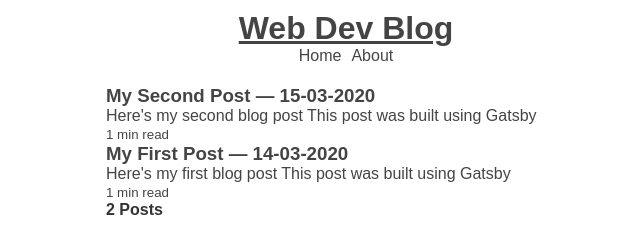
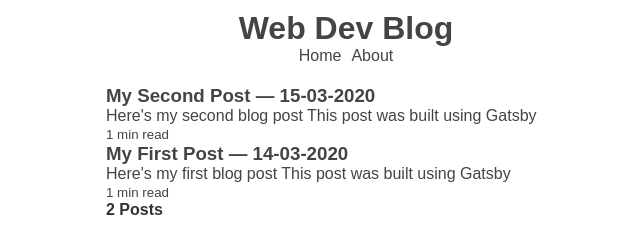
Before and after one commit to Hasssle/gatsby-blog, a Gatsby site: page / in a window 1280 px wide. In both pictures the pointer is over the link "Web Dev Blog". Shown: the top 236 px of the page, 294-934 px from the left. Built offline with nearby package versions, Linux system fonts and the light colour scheme; Gatsby itself is replaced by a stand-in of ours.

Commit message:
Fixed header nesting

```diff
--- a/src/components/header.js
+++ b/src/components/header.js
@@ -4,7 +4,7 @@ import headerStyles from "../styles/header.module.css"
 
 export default () => (
   <header className={headerStyles.header}>
-    <Link to="/"><h1>Web Dev Blog</h1></Link>
+    <h1><Link to="/">Web Dev Blog</Link></h1>
     <nav>
       <ul>
         <li>
--- a/src/styles/header.module.css
+++ b/src/styles/header.module.css
@@ -18,3 +18,6 @@ a {
 a:hover {
   text-decoration: underline;
 }
+ h1 a:hover {
+   text-decoration: none;
+ }
```
